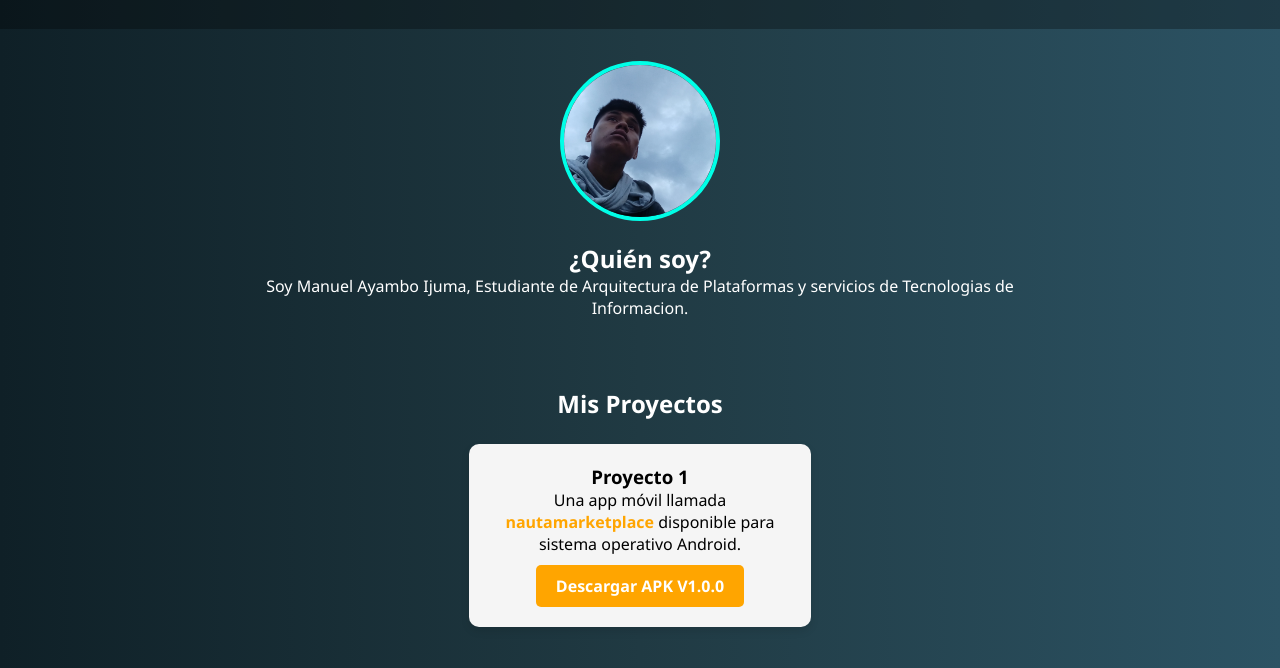
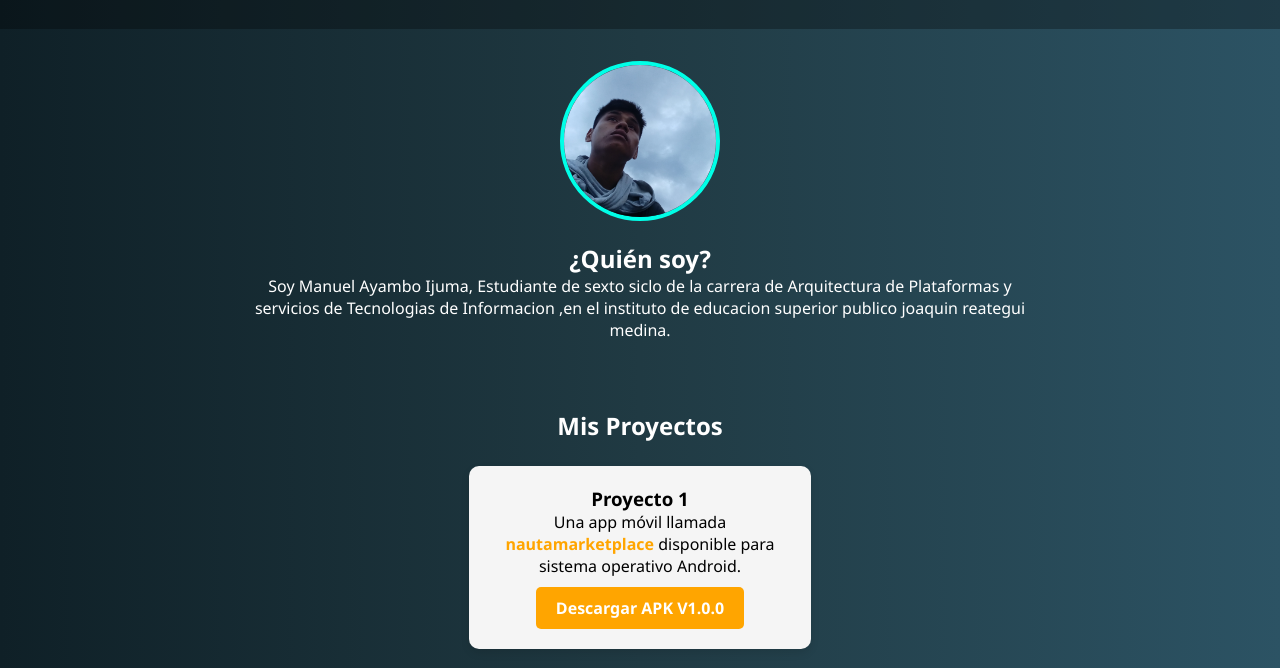
Before and after one commit to ayaiju/mi-portafolio, a plain HTML site: page index.html in a window 1280 px wide. Shown: the part 132-800 px from the top of the page. Drawn offline with Linux system fonts and the light colour scheme.

Commit message:
Actualizar index.html

```diff
--- a/index.html
+++ b/index.html
@@ -24,7 +24,7 @@
     <section id="quien-soy">
       <img src="img/miperfil.png" alt="Foto de Manuel" />
       <h2>¿Quién soy?</h2>
-      <p>Soy Manuel Ayambo Ijuma, Estudiante de Arquitectura de Plataformas y servicios de Tecnologias de Informacion.</p>
+      <p>Soy Manuel Ayambo Ijuma, Estudiante de sexto siclo de la carrera de Arquitectura de Plataformas y servicios de Tecnologias de Informacion ,en el instituto de educacion superior publico joaquin reategui medina.</p>
     </section>
 
 <section id="proyectos" style="padding: 20px;">
```
